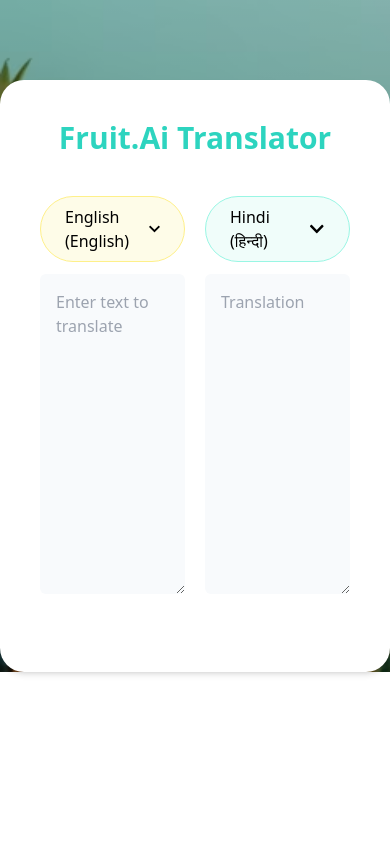
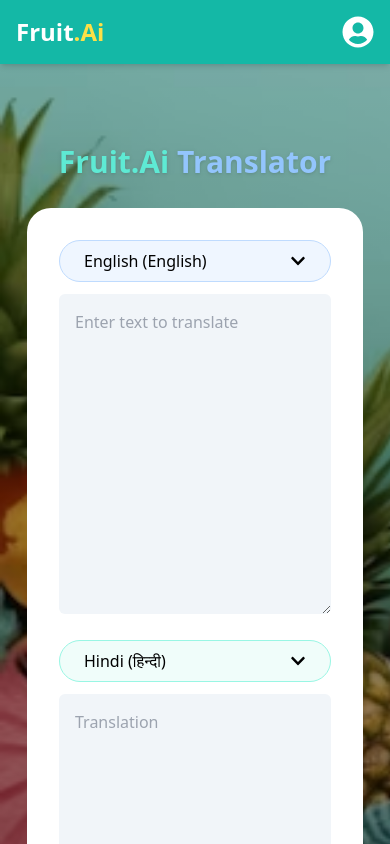
Before and after one commit to soni-naveen/Fruit.ai-frontend, a React (Vite) app: page /translator in a window 390 px wide. Shown: the top 844 px of the page. Built offline with nearby package versions, Linux system fonts and the light colour scheme.

Commit message:
Translator page fully responsive

```diff
--- a/src/components/Navbar.jsx
+++ b/src/components/Navbar.jsx
@@ -5,7 +5,7 @@ import { useNavigate } from "react-router-dom";
 const Header = () => {
   const navigate = useNavigate();
   return (
-    <header className="bg-teal-500 sticky top-0 text-white p-4 flex items-center justify-between shadow-md">
+    <header className="bg-teal-500 z-10 sticky top-0 text-white p-4 flex items-center justify-between shadow-md">
       <div className="flex items-center space-x-4">
         <div
           onClick={() => navigate("/home")}
--- a/src/pages/About.jsx
+++ b/src/pages/About.jsx
@@ -7,7 +7,7 @@ const AboutPage = () => {
   const navigate = useNavigate();
   return (
     <div className="flex justify-center items-center min-h-screen bg-gradient-to-r from-purple-300 to-teal-300 smxl:items-end">
-      <div className="max-w-md w-full bg-white rounded-3xl shadow-lg overflow-hidden p-9 text-center sm:max-w-sm smxl:p-10 smxl:max-w-full smxl:rounded-b-none animate__animated animate__fadeInUp animate__fast">
+      <div className="max-w-md w-full bg-white rounded-3xl shadow-lg overflow-hidden p-9 text-center sm:max-w-sm smxl:p-10 smxl:max-w-full smxl:rounded-b-none animate__animated animate__slideInUp">
         <div className="h-40 w-full flex justify-center items-center mb-8">
           <img
             src={fruitAi}
--- a/src/pages/Translator.jsx
+++ b/src/pages/Translator.jsx
@@ -1,6 +1,7 @@
 import React, { useState, useEffect, useRef } from "react";
 import { languages } from "../utils/languages";
 import { FaChevronDown } from "react-icons/fa";
+import Navbar from "../components/Navbar";
 
 const Translator = () => {
   const [inputText, setInputText] = useState("");
@@ -61,20 +62,27 @@ const Translator = () => {
   };
 
   return (
-    <div className="p-10 mt-20 max-w-4xl mx-auto bg-white rounded-3xl shadow-md lg:max-w-3xl">
-      <h1 className="text-4xl font-bold text-center text-teal-400 mb-10 smxl:text-3xl sm2xl:text-2xl">
-        Fruit.Ai Translator
+    <>
+      <Navbar />
+      <div className="mt-20 max-w-4xl mx-auto my-20 lg:max-w-3xl md1:max-w-xl sm:max-w-md smxl:max-w-[21rem] sm2xl:max-w-xs">
+        <h1 className="text-4xl drop-shadow font-bold text-center text-teal-300 pb-7 smxl:text-3xl sm2xl:text-2xl">
+          Fruit.Ai <span className="text-blue-300">Translator</span>
         </h1>
-      <div className="flex gap-5 mb-4">
+        <div className="flex bg-white p-10 rounded-3xl gap-5 md1:flex-col smxl:p-8 sm2xl:p-5">
           <div className="w-full">
             <div
-            className="relative w-full mb-3 px-4 rounded-full bg-yellow-50 border border-yellow-200 cursor-pointer"
+              className="relative w-full mb-3 px-4 rounded-full bg-blue-50 border border-blue-200 cursor-pointer"
               onClick={() => handleDropdownToggle("input")}
             >
               <div className="p-2 flex justify-between items-center">
                 <span>
-                {languages.find((lang) => lang.code === inputLanguage)?.name} (
-                {languages.find((lang) => lang.code === inputLanguage)?.native})
+                  {languages.find((lang) => lang.code === inputLanguage)?.name}{" "}
+                  (
+                  {
+                    languages.find((lang) => lang.code === inputLanguage)
+                      ?.native
+                  }
+                  )
                 </span>
                 <FaChevronDown />
               </div>
@@ -99,7 +107,7 @@ const Translator = () => {
               placeholder="Enter text to translate"
               value={inputText}
               onChange={handleInputChange}
-            className="w-full h-80 p-4 outline-none bg-slate-50 rounded-md mb-4"
+              className="w-full h-80 p-4 outline-none bg-slate-100 rounded-md"
             />
           </div>
           <div className="w-full">
@@ -109,8 +117,12 @@ const Translator = () => {
             >
               <div className="p-2 flex justify-between items-center">
                 <span>
-                {languages.find((lang) => lang.code === outputLanguage)?.name} (
-                {languages.find((lang) => lang.code === outputLanguage)?.native}
+                  {languages.find((lang) => lang.code === outputLanguage)?.name}{" "}
+                  (
+                  {
+                    languages.find((lang) => lang.code === outputLanguage)
+                      ?.native
+                  }
                   )
                 </span>
                 <FaChevronDown />
@@ -136,11 +148,12 @@ const Translator = () => {
               placeholder="Translation"
               value={outputText}
               readOnly
-            className="w-full h-80 p-4 outline-none bg-slate-50 rounded-md"
+              className="w-full h-80 p-4 outline-none bg-slate-100 rounded-md"
             />
           </div>
         </div>
       </div>
+    </>
   );
 };
 
--- a/tailwind.config.js
+++ b/tailwind.config.js
@@ -13,13 +13,6 @@ export default {
       smxl: { max: "480px" },
       sm2xl: { max: "350px" },
     },
-    extend: {
-      colors: {
-        "dark-color": "#2a6171",
-        "medium-color": "#07b2a4",
-        "light-color": "#d7f7f5",
-      },
-    },
     important: true,
   },
   plugins: [],
```
Lines whose indentation alone changed are shown as unchanged.
